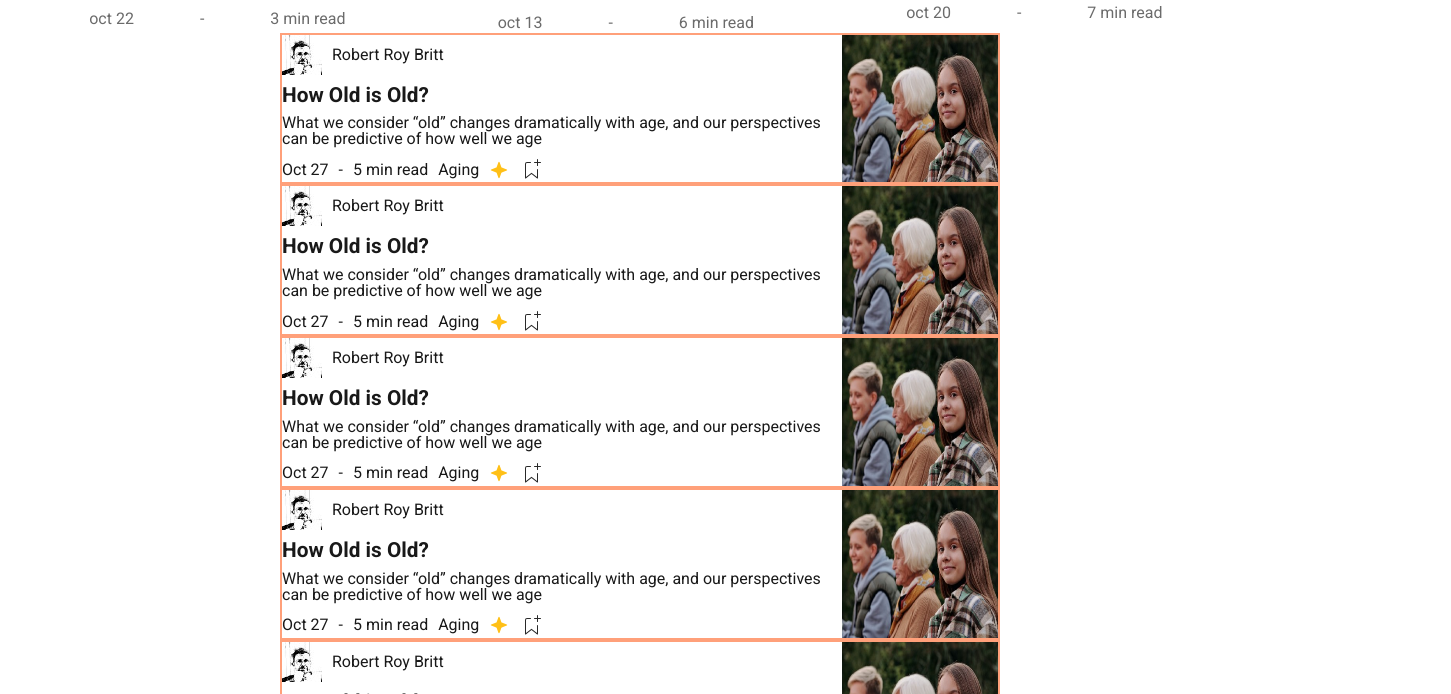
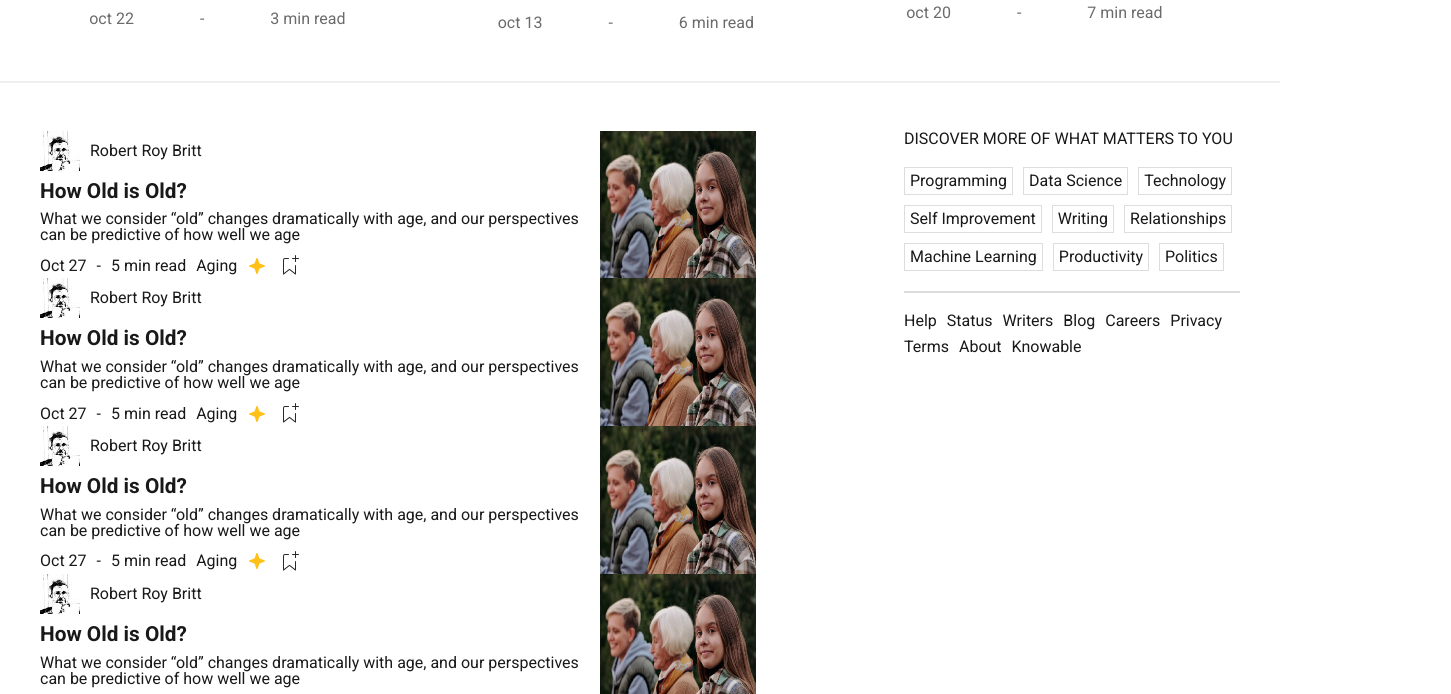
Before and after one commit to AlessandroTedde/W5-D4-Medium-Clone-Exercise, a plain HTML site: page Medium_Clone_Exercise/index.html in a window 1280 px wide. Shown: the part 732-1426 px from the top of the page, 1451 px wide, since content can reach past the window. Drawn offline with nearby package versions, Linux system fonts and the light colour scheme.

Commit message:
placeholder layout complete

```diff
--- a/Medium_Clone_Exercise/assets/css/style.css
+++ b/Medium_Clone_Exercise/assets/css/style.css
@@ -100,7 +100,7 @@ nav {
 }
 
 .aw-div {
-  align-self: flex-end;
+  translate: 21rem;
 }
 
 .section2 {
@@ -220,7 +220,6 @@ nav {
 .n-news7 {
   display: flex;
   min-width: 45rem;
-  border: 2px solid lightsalmon;
 }
 
 .l-wrapper {
@@ -235,3 +234,52 @@ nav {
   align-items: center;
   gap: 10px;
 }
+
+.below-n-wrapper {
+  display: flex;
+  flex-direction: column;
+}
+
+.break0 {
+  border: 1px solid #6b6b6b1c;
+  margin-block: 3rem;
+}
+
+aside {
+  display: flex;
+  min-width: 30rem;
+  gap: 20px;
+  justify-content: end;
+  align-self: start;
+  position: sticky;
+  top: 80px;
+}
+
+.table {
+  display: flex;
+  flex-wrap: wrap;
+  max-width: 21rem;
+  gap: 10px;
+}
+
+.table span {
+  border: 1px #6b6b6b3b solid;
+  padding: 5px;
+}
+
+.break {
+  border: 0.8px solid #6b6b6b3b;
+}
+
+.last {
+  display: flex;
+  flex-wrap: wrap;
+  max-width: 21rem;
+  gap: 10px;
+}
+
+.aside-content {
+  display: flex;
+  flex-direction: column;
+  gap: 20px;
+}
--- a/Medium_Clone_Exercise/index.html
+++ b/Medium_Clone_Exercise/index.html
@@ -158,7 +158,9 @@
             </div>
           </div>
         </section>
+        <div class="break0"></div>
         <section class="section3">
+          <div class="below-n-wrapper">
             <div class="n-news1">
               <div class="l-wrapper">
                 <div class="up">
@@ -167,8 +169,8 @@
                 </div>
                 <h4>How Old is Old?</h4>
                 <p>
-                What we consider “old” changes dramatically with age, and our perspectives can be predictive of how well
-                we age
+                  What we consider “old” changes dramatically with age, and our perspectives can be predictive of how
+                  well we age
                 </p>
                 <div class="down">
                   <span>Oct 27 </span>
@@ -189,8 +191,8 @@
                 </div>
                 <h4>How Old is Old?</h4>
                 <p>
-                What we consider “old” changes dramatically with age, and our perspectives can be predictive of how well
-                we age
+                  What we consider “old” changes dramatically with age, and our perspectives can be predictive of how
+                  well we age
                 </p>
                 <div class="down">
                   <span>Oct 27 </span>
@@ -211,8 +213,8 @@
                 </div>
                 <h4>How Old is Old?</h4>
                 <p>
-                What we consider “old” changes dramatically with age, and our perspectives can be predictive of how well
-                we age
+                  What we consider “old” changes dramatically with age, and our perspectives can be predictive of how
+                  well we age
                 </p>
                 <div class="down">
                   <span>Oct 27 </span>
@@ -233,8 +235,8 @@
                 </div>
                 <h4>How Old is Old?</h4>
                 <p>
-                What we consider “old” changes dramatically with age, and our perspectives can be predictive of how well
-                we age
+                  What we consider “old” changes dramatically with age, and our perspectives can be predictive of how
+                  well we age
                 </p>
                 <div class="down">
                   <span>Oct 27 </span>
@@ -255,8 +257,8 @@
                 </div>
                 <h4>How Old is Old?</h4>
                 <p>
-                What we consider “old” changes dramatically with age, and our perspectives can be predictive of how well
-                we age
+                  What we consider “old” changes dramatically with age, and our perspectives can be predictive of how
+                  well we age
                 </p>
                 <div class="down">
                   <span>Oct 27 </span>
@@ -277,8 +279,8 @@
                 </div>
                 <h4>How Old is Old?</h4>
                 <p>
-                What we consider “old” changes dramatically with age, and our perspectives can be predictive of how well
-                we age
+                  What we consider “old” changes dramatically with age, and our perspectives can be predictive of how
+                  well we age
                 </p>
                 <div class="down">
                   <span>Oct 27 </span>
@@ -299,8 +301,8 @@
                 </div>
                 <h4>How Old is Old?</h4>
                 <p>
-                What we consider “old” changes dramatically with age, and our perspectives can be predictive of how well
-                we age
+                  What we consider “old” changes dramatically with age, and our perspectives can be predictive of how
+                  well we age
                 </p>
                 <div class="down">
                   <span>Oct 27 </span>
@@ -313,6 +315,35 @@
               </div>
               <img src="./assets/imgs/image08.jpeg" alt="" />
             </div>
+          </div>
+          <aside>
+            <div class="aside-content">
+              <h5>DISCOVER MORE OF WHAT MATTERS TO YOU</h5>
+              <div class="table">
+                <span>Programming</span>
+                <span>Data Science</span>
+                <span>Technology</span>
+                <span>Self Improvement</span>
+                <span>Writing</span>
+                <span>Relationships</span>
+                <span>Machine Learning</span>
+                <span>Productivity</span>
+                <span>Politics</span>
+              </div>
+              <div class="break"></div>
+              <div class="last">
+                <span>Help</span>
+                <span>Status</span>
+                <span>Writers</span>
+                <span>Blog</span>
+                <span>Careers</span>
+                <span>Privacy</span>
+                <span>Terms</span>
+                <span>About</span>
+                <span>Knowable</span>
+              </div>
+            </div>
+          </aside>
         </section>
       </article>
     </main>
```
Lines whose indentation alone changed are shown as unchanged.
